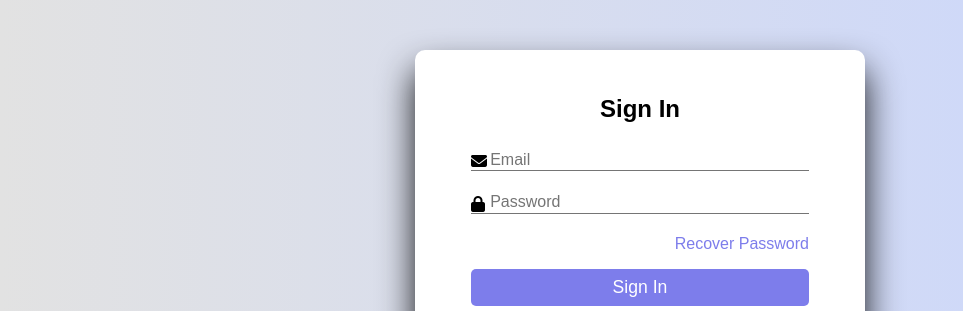
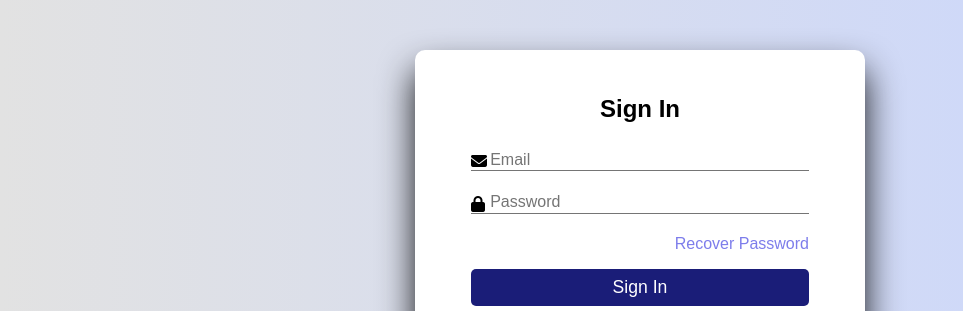
Before and after one commit to jainulAbu/CSSR, a plain HTML site: page index.html in a window 1280 px wide. Shown: the top 311 px of the page, without its empty margins (0-963 px from the left). Drawn offline with Linux system fonts and the light colour scheme.

Commit message:
Update style.css

```diff
--- a/style.css
+++ b/style.css
@@ -86,7 +86,7 @@ button{
     outline:none;
     border:none;
     width:100%;
-    background:rgb(125,125,235);
+    background:rgb(26,29,120);
     color:white;
     cursor:pointer;
     transition:0.9s;
```
